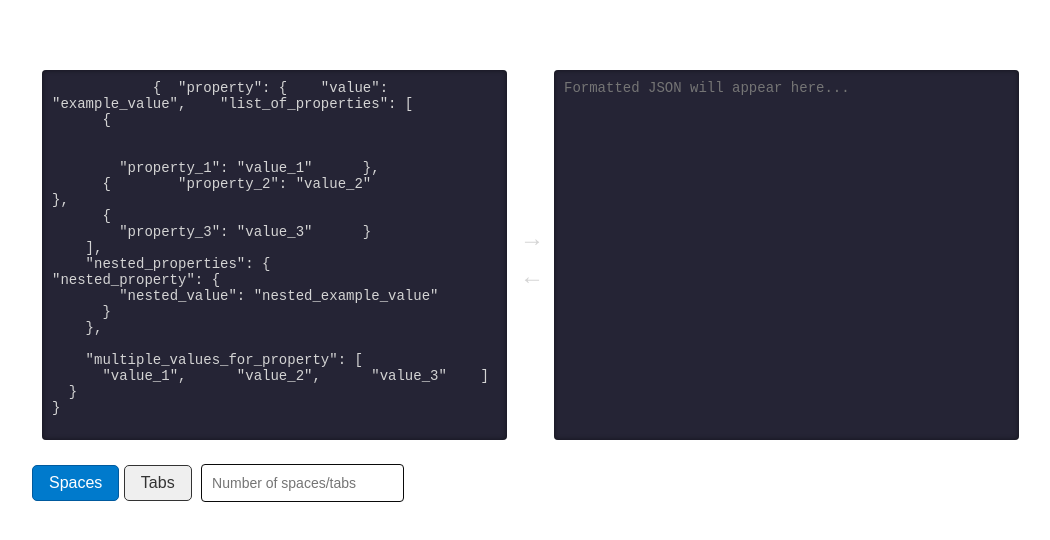
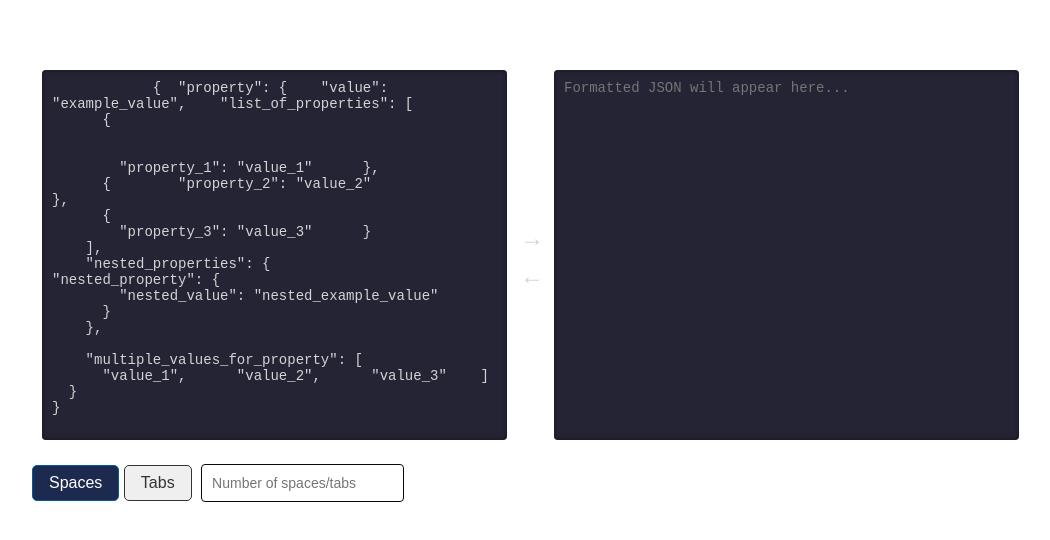
Before and after one commit to sai3173/JSON-beautifier, a plain HTML site: page index.html in a window 1280 px wide. Shown: the whole page, without its empty margins (108-1158 px from the left). Drawn offline with Linux system fonts and the light colour scheme.

Commit message:
final save

```diff
--- a/styles.css
+++ b/styles.css
@@ -109,13 +109,13 @@ body {
   }
 
   button:hover {
-    background-color: #005a9e;
+    background-color: #07253ba6;
     color: white;
   }
 
   /* Active state */
   button.active {
-    background-color: #007acc; /* Active background color */
+    background-color:  #1B2A4E; /* Active background color */
     color: white;             /* Active text color */
     border-color: #005a9e;    /* Active border color */
   }
```
